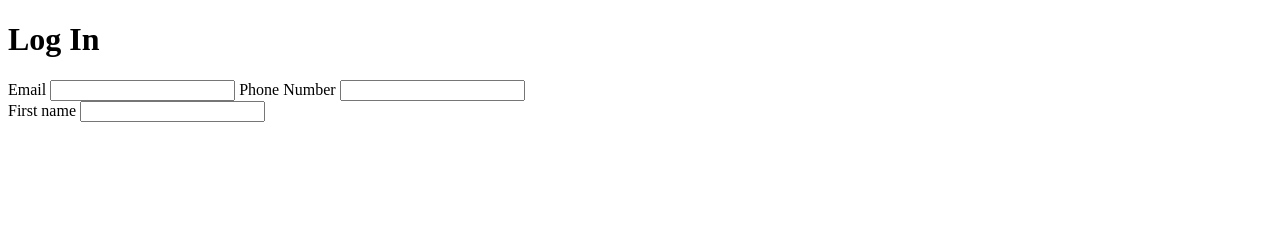
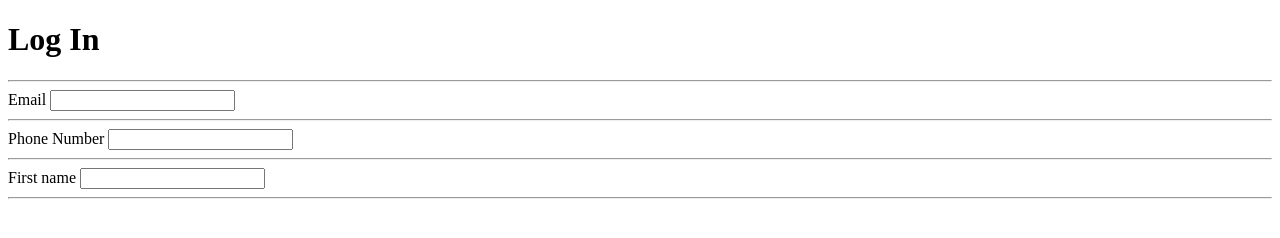
Before and after one commit to j-corp-25/Test-1, a plain HTML site: page Login.html in a window 1280 px wide. Drawn offline with Linux system fonts and the light colour scheme.

Commit message:
added lines under forms

```diff
--- a/Login.html
+++ b/Login.html
@@ -1,22 +1,32 @@
 <!DOCTYPE html>
 <html lang="en">
   <head>
-    <meta charset="UTF-8">
-    <meta http-equiv="X-UA-Compatible" content="IE=edge">
-    <meta name="viewport" content="width=device-width, initial-scale=1.0">
+    <meta charset="UTF-8" />
+    <meta http-equiv="X-UA-Compatible" content="IE=edge" />
+    <meta name="viewport" content="width=device-width, initial-scale=1.0" />
     <title>Document</title>
   </head>
   <body>
-    <h1> Log In</h1>
+    <h1>Log In</h1>
     <form>
+      <hr />
+      <div>
         <label for="text">Email</label>
-       <input type="text" name="" id="">
+        <input type="text" name="" id="" />
+        <hr />
+      </div>
+      <div>
         <label for="phone">Phone Number</label>
-       <input type="number" name="" id="">
+        <input type="number" name="" id="" />
+        <hr />
+      </div>
     </form>
     <form>
+      <div>
         <label for="text">First name</label>
-       <input type="text" name="" id=""/>
+        <input type="text" name="" id="" />
+        <hr />
+      </div>
     </form>
   </body>
 </html>
```
Lines whose indentation alone changed are shown as unchanged.
